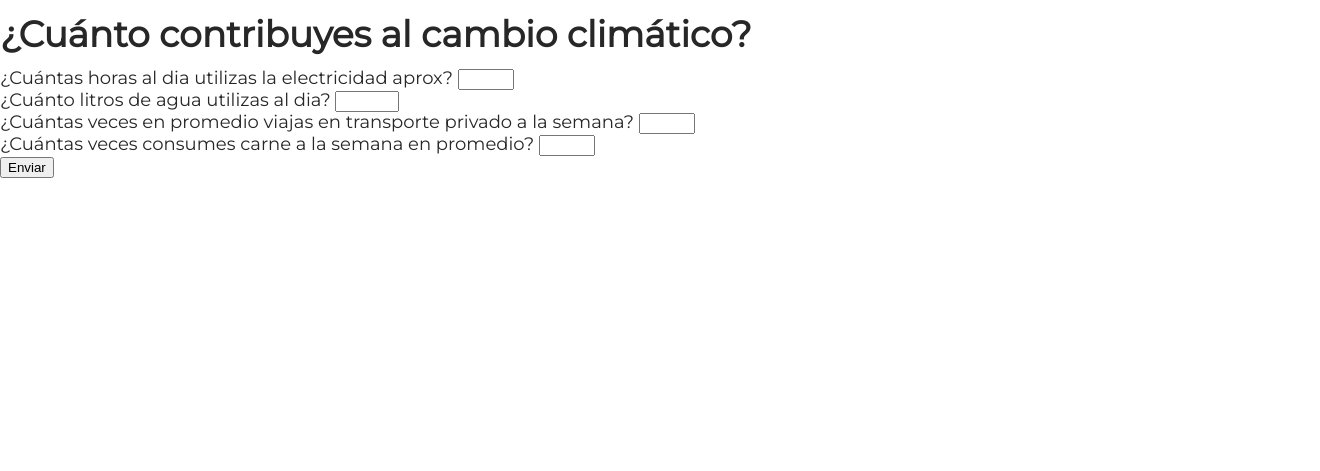
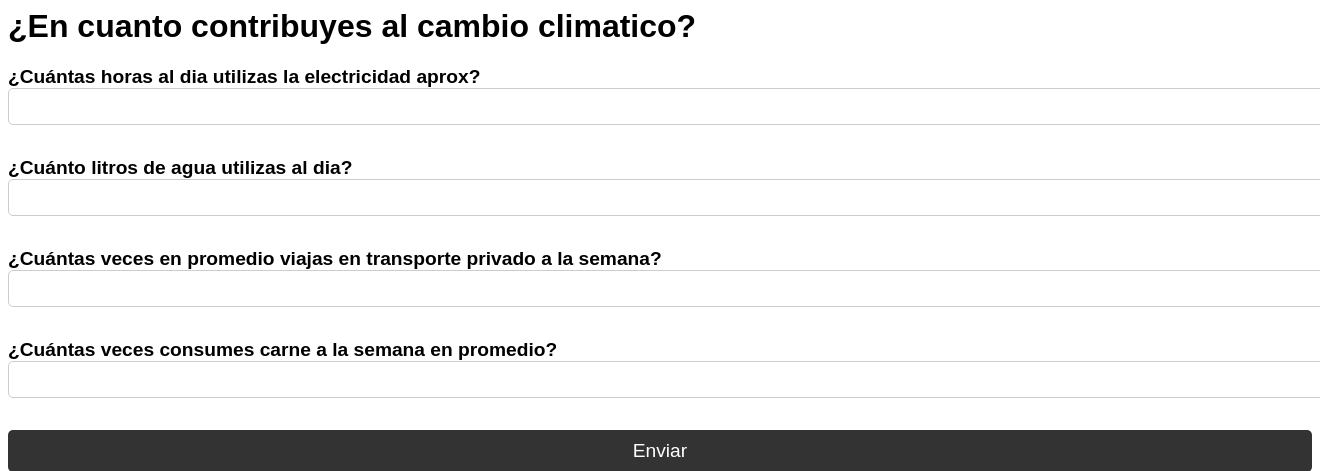
Before and after one commit to Gabrietube/Solcucion-al-Cambio-Climatico, a Flask app: page /form in a window 1320 px wide; the page is wider, and only the part inside the window is pictured. Shown: the top 471 px of that part. Run offline with Flask 3, Linux system fonts and the light colour scheme.

Commit message:
form.html

```diff
--- a/Templates/form.html
+++ b/Templates/form.html
@@ -2,13 +2,17 @@
 <html lang="es">
 <head>
   <meta charset="UTF-8">
-  <link rel="stylesheet" href="../static/css/style.css">
+  <link rel="stylesheet" href="../static/css/style2.css">
   <title>Formulario sobre el cambio climático</title>
 </head>
+  <header class="header">
+    <div class="header__text">
+      <h1>¿En cuanto contribuyes al cambio climatico?</h1>
+    </div>
+</header>
   <body>
-  <h1>¿Cuánto contribuyes al cambio climático?</h1>
 
-  <form action="/" method="POST">
+  <form action="/result" method="POST">
     <div class="pregunta">
       <label for="consumo-electrico">¿Cuántas horas al dia utilizas la electricidad aprox?</label>
       <input type="number" name="consumo-electrico" id="consumo-electrico" min="0" max="24" step="1">
```
